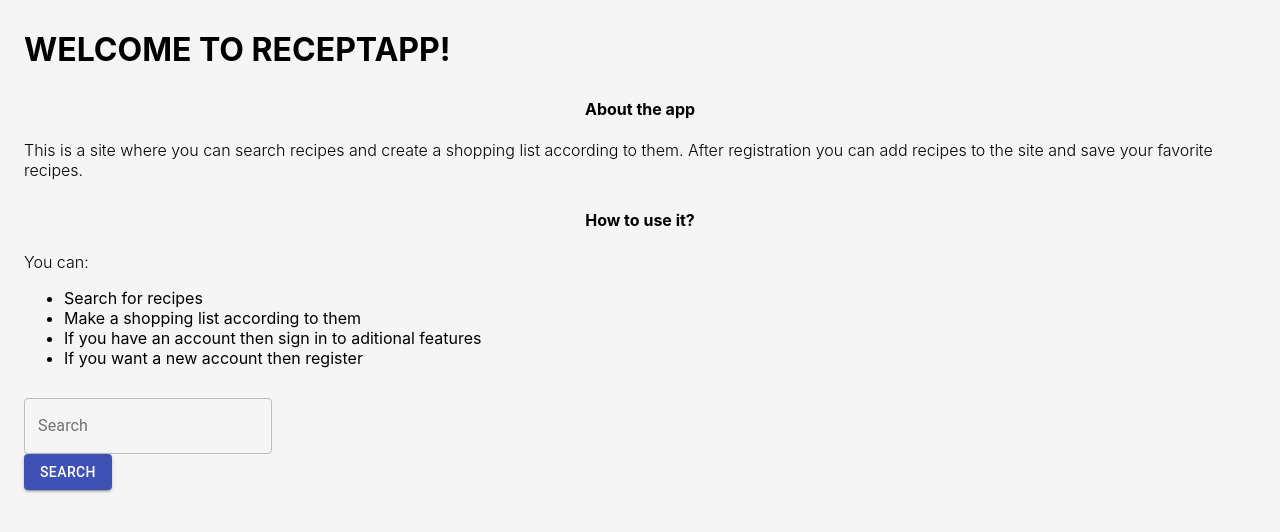
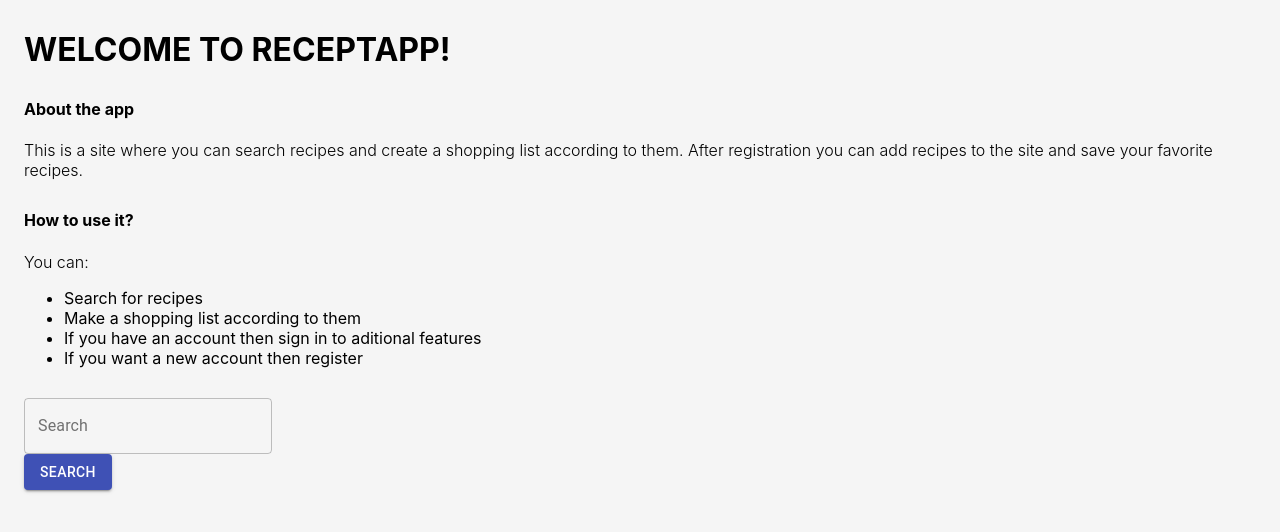
Before and after one commit to mateIszlai/ReceptApp-react, a React (Create React App) app in the folder receptapp/: page / in a window 1280 px wide. Shown: the top 532 px of the page. Built offline with nearby package versions, Linux system fonts and the light colour scheme.

Commit message:
Change h4 tag to id tag

```diff
--- a/receptapp/src/pages/Register/Register.css
+++ b/receptapp/src/pages/Register/Register.css
@@ -5,7 +5,7 @@
 .textfield-container {
     margin: 20px;
 }
-h4 {
+#register-success-message {
     text-align: center;
     margin-top: 20px;
 }
```
